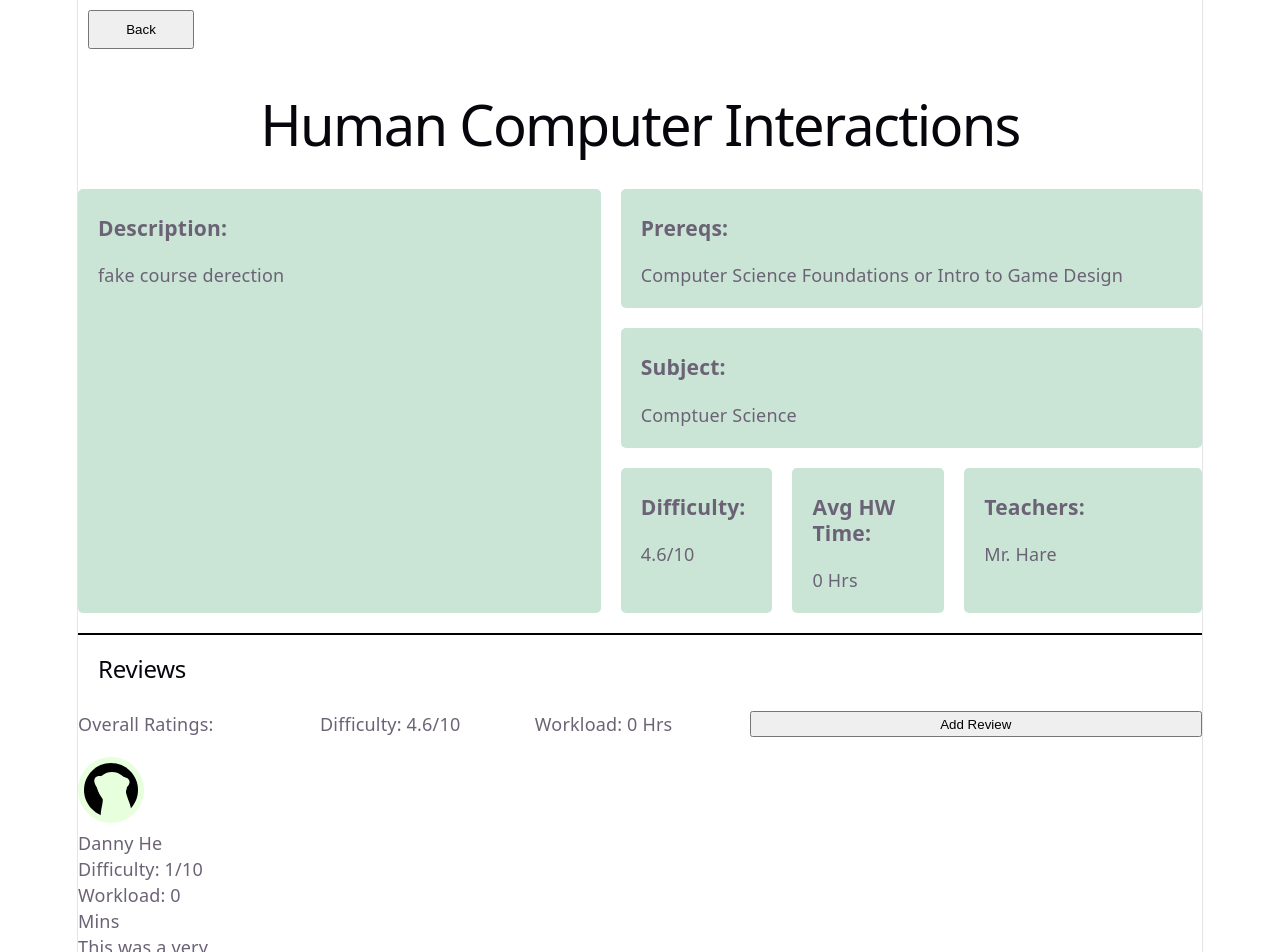
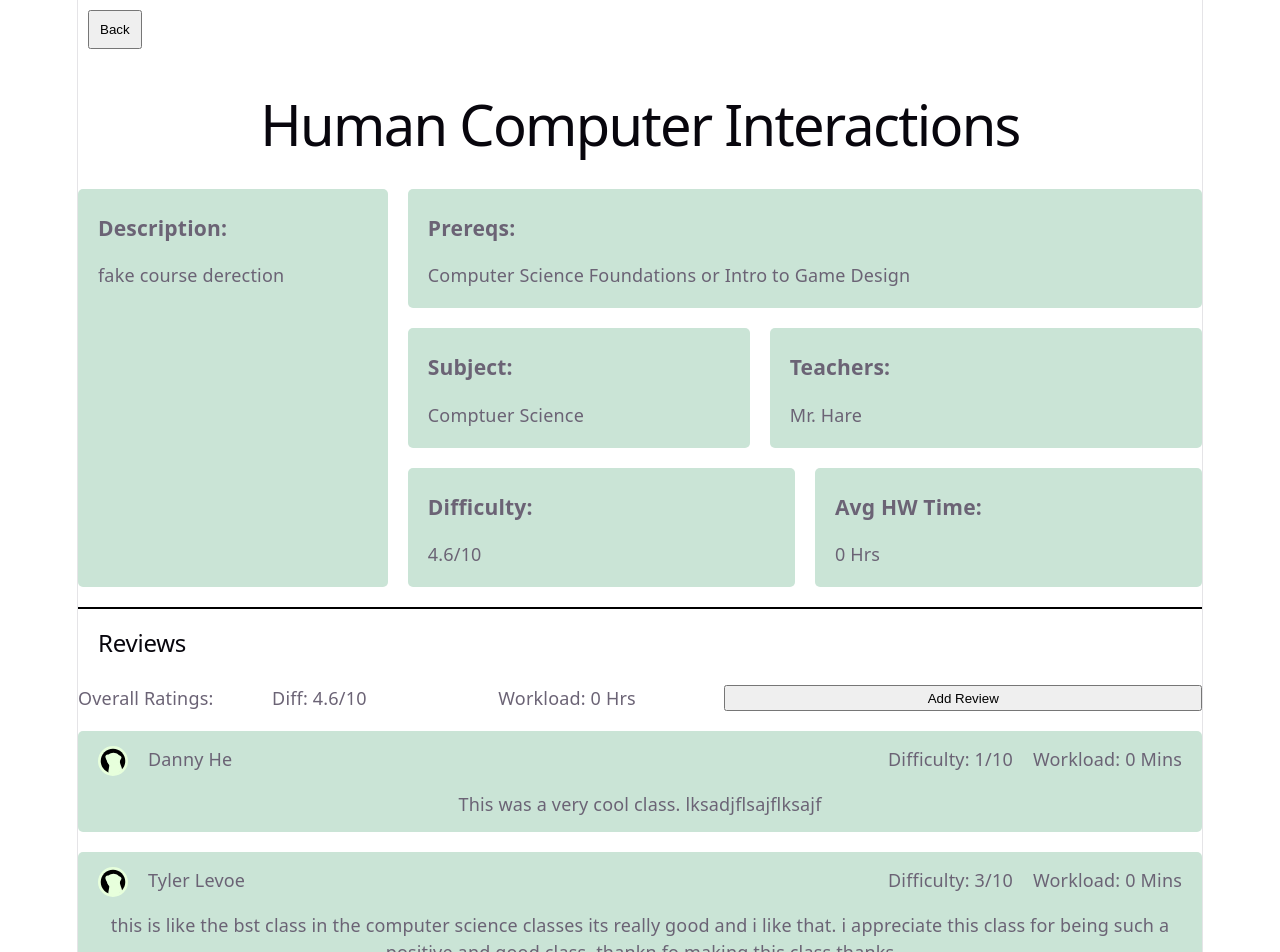
Before and after one commit to DanielH828/team-SifakaAbnab-SchoolGuide, a React (Vite) app: page / in a window 1280 px wide. Shown: the top 952 px of the page. Built offline with nearby package versions, Linux system fonts and the light colour scheme.

Commit message:
course profile and comments are formatted and working yipeee

```diff
--- /dev/null
+++ b/src/CommentForCourseProfile.css
@@ -0,0 +1,34 @@
+#commentBox {
+    background-color: rgb(202, 228, 214);
+    padding: 15px 20px;
+    border-radius: 5px;
+    margin: 20px 0px 0px 0px;
+}
+
+#commentHeader {
+    display: flex;
+    justify-content: space-between;
+    margin-bottom: 15px;
+    align-items: left;
+    gap: 20px;
+}
+
+#commentOnTheLeft {
+    display: flex;
+    align-items: left;
+    gap: 20px;
+}
+
+#commentOnTheRight {
+    display: flex;
+    gap: 20px;
+}
+
+#commentPicture {
+    height: 30px;
+}
+
+#commentReview {
+    align-items: left;
+    margin: 0;
+}
--- a/src/CommentForCourseProfile.jsx
+++ b/src/CommentForCourseProfile.jsx
@@ -1,15 +1,21 @@
 import { useState } from 'react'
+import './CommentForCourseProfile.css'
 import ProfilePicture from './assets/ProfilePicture.svg'
 
 function CommentForCourseProfile({name, reviewedDiff, reviewedWorkload, review}) {
     return(
-        <div>
-            <img src={ProfilePicture}/>
-            <p>{name}</p>
-            <p></p>
-            <p>Difficulty: {reviewedDiff}</p>
-            <p>Workload: {reviewedWorkload}</p>
-            <p>{review}</p>
+        <div id="commentBox">
+            <div id="commentHeader">
+                <div id="commentOnTheLeft">
+                    <img src={ProfilePicture} id="commentPicture"/>
+                    <p id="commentName">{name}</p>
+                </div>
+                <div id="commentOnTheRight">
+                    <p id="commentDiff">Difficulty: {reviewedDiff}</p>
+                    <p id="commentWorkload">Workload: {reviewedWorkload}</p>
+                </div>
+            </div>
+            <p id="commentReview">{review}</p>
         </div>
     )
 }
--- a/src/CourseProfile.css
+++ b/src/CourseProfile.css
@@ -24,28 +24,28 @@ h2 {
 }
 
 #boxDesc {
-    grid-column: span 10;
+    grid-column: span 6;
     grid-row: span 3;
 }
 
 #boxPrereqs {
-    grid-column: span 14;
+    grid-column: span 18;
 }
 
 #boxSubject {
-    grid-column: span 14;
+    grid-column: span 8;
 }
 
 #boxDifficulty {
-    grid-column: span 4;
+    grid-column: span 9;
 }
 
 #boxHWTime {
-    grid-column: span 4;
+    grid-column: span 9;
 }
 
 #boxTeachers {
-    grid-column: span 6;
+    grid-column: span 10;
 }
 
 #backButton {
--- a/src/CourseProfile.jsx
+++ b/src/CourseProfile.jsx
@@ -4,6 +4,7 @@ import { useState } from 'react'
 
 function CourseProfile({courseName, courseDesc, prereqs, subject, difficulty, hwTime, teachers}) {
     return(
+        <div>
         <div id="theCourseProfileOne">
             <button id="backButton">Back</button>
 
@@ -24,6 +25,11 @@ function CourseProfile({courseName, courseDesc, prereqs, subject, difficulty, hw
                 <p>{subject}</p>
             </div>
 
+            <div className='boxForProfile' id='boxTeachers'>
+                <h3>Teachers:</h3>
+                <p>{teachers}</p>
+            </div>
+
             <div className='boxForProfile' id='boxDifficulty'>
                 <h3>Difficulty:</h3>
                 <p>{difficulty}</p>
@@ -34,25 +40,27 @@ function CourseProfile({courseName, courseDesc, prereqs, subject, difficulty, hw
                 <p>{hwTime}</p>
             </div>
 
-            <div className='boxForProfile' id='boxTeachers'>
-                <h3>Teachers:</h3>
-                <p>{teachers}</p>
-            </div>
-
             <div id="whyCantIGethrToWork"></div>
 
             <h2>Reviews</h2>
 
             <p id="boxSubRating">Overall Ratings:</p>
-            <p id="boxSubDifficulty">Difficulty: {difficulty}</p>
+            <p id="boxSubDifficulty">Diff: {difficulty}</p>
             <p id="boxSubWorkload">Workload: {hwTime}</p>
             <button id="boxSubReviews">Add Review</button>
+        </div>
             <CommentForCourseProfile
                 name="Danny He"
                 reviewedDiff="1/10"
                 reviewedWorkload="0 Mins"
                 review="This was a very cool class. lksadjflsajflksajf"
             />
+            <CommentForCourseProfile
+                name="Tyler Levoe"
+                reviewedDiff="3/10"
+                reviewedWorkload="0 Mins"
+                review="this is like the bst class in the computer science classes its really good and i like that. i appreciate this class for being such a positive and good class. thankn fo making this class thanks"
+            />
         </div>
     )
 }
```
Also changed, not shown: src/notes.txt (added).
